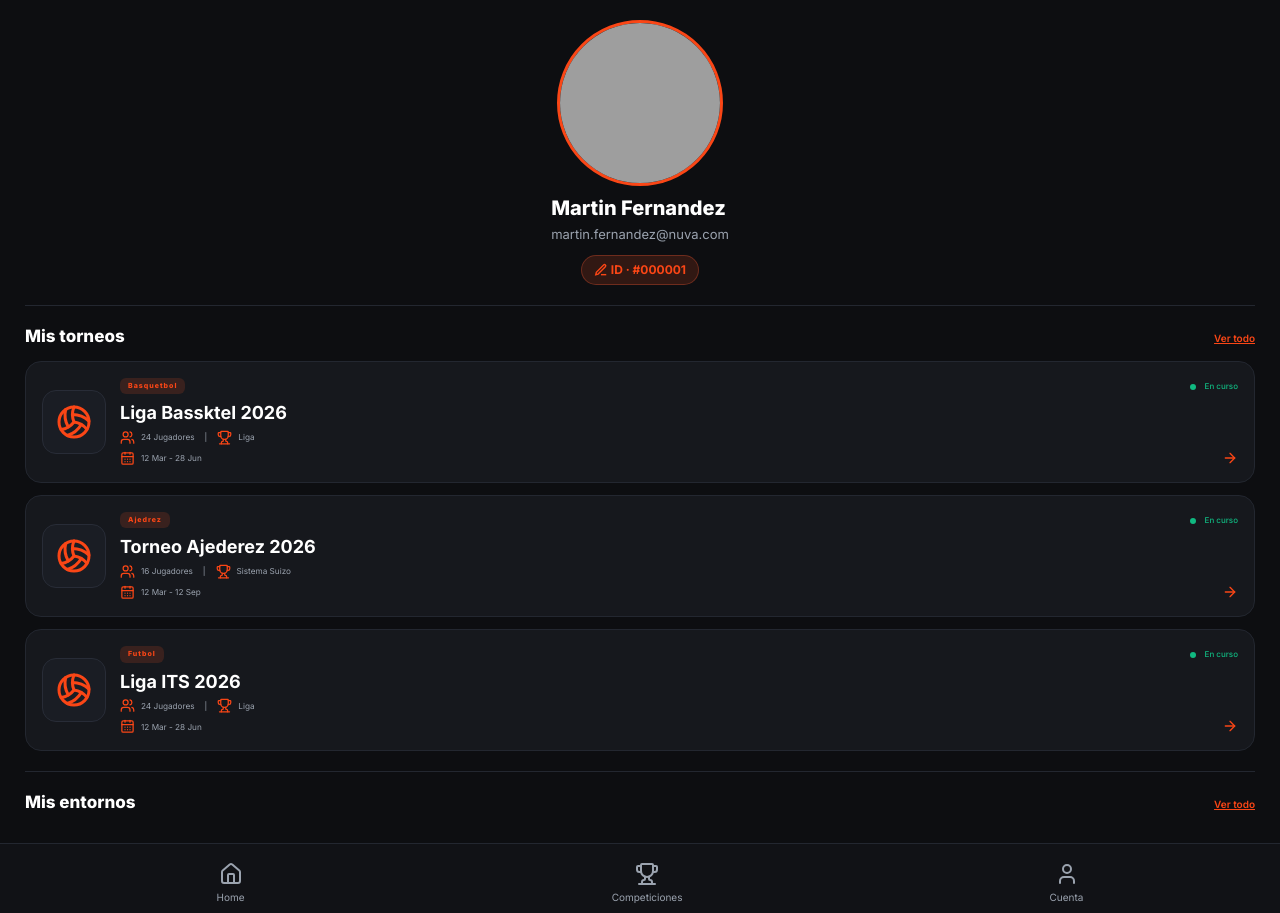
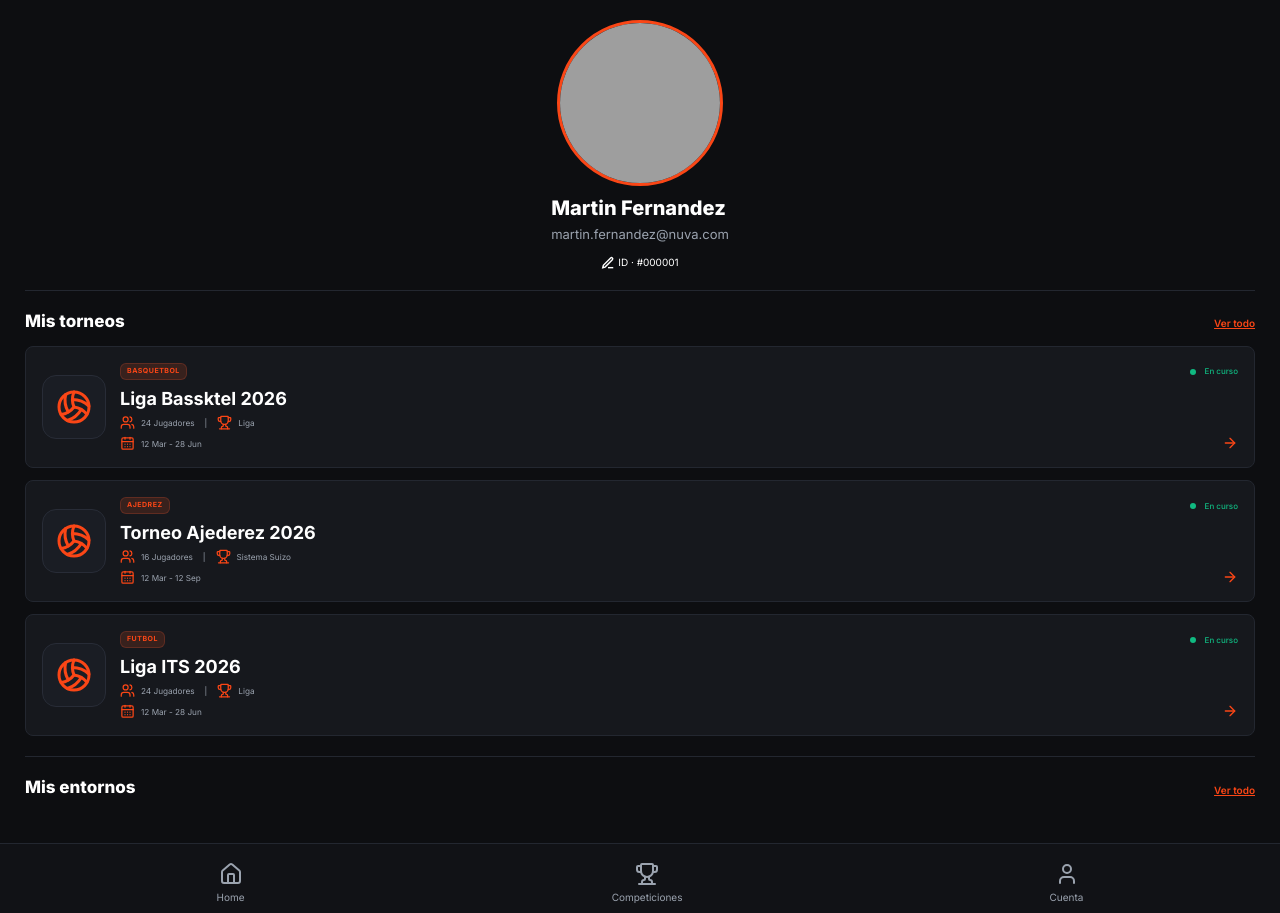
Before and after one commit to ItzCinder/nuva-proyecto, a PHP site: page /views/account/profile.html in a window 1280 px wide. Shown: the part 64-977 px from the top of the page. Run offline with PHP 8.4, Linux system fonts and the light colour scheme; grey boxes are pictures that could not be loaded.

Commit message:
Optimización del codigo CSS

```diff
--- a/public/css/account/profile.css
+++ b/public/css/account/profile.css
@@ -17,12 +17,3 @@
 .profile__avatar--container{
     border: 3px solid var(--primary);
 }
-.profile__id{
-    border: 1px solid rgba(255,90,54,0.3);
-    border-radius: 999px;
-    color: var(--primary);
-    font-size:12px;
-    font-weight:700;
-    padding: 5px 12px;
-    background: var(--color-tag-bg);
-}
--- a/public/css/global.css
+++ b/public/css/global.css
@@ -94,3 +94,38 @@ body{
     color: var(--text);
 
 }
+
+/* Estilo de Cards (Tarjetas) */
+.nuva-card{
+    background-color: var(--control-bg);
+    border: .1rem solid var(--border);
+    border-radius: .8rem;
+}
+
+.nuva-card--interactive{
+    cursor: pointer;
+    transition: border .2s ease;
+}
+
+.nuva-card--interactive:hover{
+    border-color: var(--primary);
+}
+
+/* Etiquetas / Insignias (Badges) */
+.nuva-badge{
+    display: inline-flex;
+    align-items: center;
+    justify-content: center;
+    gap: .5rem;
+    background-color: var(--color-tag-bg);
+    color: var(--primary);
+    border: 1px solid rgba(255, 90, 54, 0.2);
+    font-weight: 700;
+    border-radius: 0.6rem;
+    text-transform: uppercase;
+    letter-spacing: 0.5px;
+}
+
+.nuva-badge--pill{
+    border-radius: 9999px;
+}
--- a/public/css/index.css
+++ b/public/css/index.css
@@ -42,9 +42,6 @@
 
 .stats__card{
     padding: 1.5rem;
-    background-color: var(--control-bg);
-    border-radius: 1rem;
-    border: .1rem solid var(--border);
 }
 
 .stats__card span{
@@ -74,9 +71,6 @@
 }
 
 .modules__card{
-    background: var(--control-bg);
-    border-radius: 1.2rem;
-    border: .1rem solid var(--border);
     display: flex;
     gap: 1.5rem;
     flex-direction: column;
--- a/public/css/public/competitions.css
+++ b/public/css/public/competitions.css
@@ -8,15 +8,11 @@
 
 /* Estilo de la tarjeta */
 .comp__card {
-    background-color: var(--control-bg);
-    border: .1rem solid var(--border);
-    border-radius: 1.6rem;
     padding: 1.6rem;
     display: flex;
     align-items: center;
     gap: 1.4rem;
     position: relative;
-    cursor: pointer;
 }
 
 /* Card Logo */
@@ -56,15 +52,9 @@
     justify-content: space-between;
     align-items: center;
 }
-
 .comp__card-sport-tag{
-    background-color: var(--color-tag-bg);
-    color: var(--primary);
-    font-size: .7rem;
-    font-weight: 800;
-    padding: .3rem .8rem;
-    border-radius: .6rem;
-    letter-spacing: 1px;
+  padding: .2rem .6rem;
+  font-size: .7rem;
 }
 
 .comp__card-status{
--- a/public/views/account/profile.html
+++ b/public/views/account/profile.html
@@ -42,13 +42,13 @@
 
                 <!-- DATOS DE DEMOSTRACIÓN-->
                  <!-- LA IDEA ES QUE NO SE MUESTRE MAS DE 3 O 4 COMPETICIONES Y TENGAS QUE DARLE A VER TODO PARA VER LAS DEMÁS + USAR LOS FILTROS DE BUSQUEDA QUE SE AÑADIRAN EN ESA SECCIÓN-->
-                 <div class="comp__card">
+                 <div class="comp__card nuva-card">
                     <div class="comp__card-logo">
                         <i class="comp__card-icon" data-lucide="volleyball"></i>
                     </div>
                     <div class="comp__card-content">
                         <div class="comp__card-header">
-                            <span class="comp__card-sport-tag">Basquetbol</span>
+                            <span class="comp__card-sport-tag nuva-badge">Basquetbol</span>
                             <div class="comp__card-status">
                                 <span class="comp__card-status-dot"> En curso</span>
                             </div>
@@ -74,13 +74,13 @@
                     </div>
                     <i class="comp__card-icon" data-lucide="arrow-right"></i>
                 </div>
-                <div class="comp__card">
+                <div class="comp__card nuva-card">
                     <div class="comp__card-logo">
                         <i class="comp__card-icon" data-lucide="volleyball"></i>
                     </div>
                     <div class="comp__card-content">
                         <div class="comp__card-header">
-                            <span class="comp__card-sport-tag">Ajedrez</span>
+                            <span class="comp__card-sport-tag nuva-badge">Ajedrez</span>
                             <div class="comp__card-status">
                                 <span class="comp__card-status-dot"> En curso</span>
                             </div>
@@ -106,13 +106,13 @@
                     </div>
                     <i class="comp__card-icon" data-lucide="arrow-right"></i>
                 </div>
-                <div class="comp__card">
+                <div class="comp__card nuva-card">
                     <div class="comp__card-logo">
                         <i class="comp__card-icon" data-lucide="volleyball"></i>
                     </div>
                     <div class="comp__card-content">
                         <div class="comp__card-header">
-                            <span class="comp__card-sport-tag">Futbol</span>
+                            <span class="comp__card-sport-tag nuva-badge">Futbol</span>
                             <div class="comp__card-status">
                                 <span class="comp__card-status-dot"> En curso</span>
                             </div>
```
Also changed, not shown: public/index.html (+5 -5 lines), public/views/public/competitions.html (+8 -8 lines).
